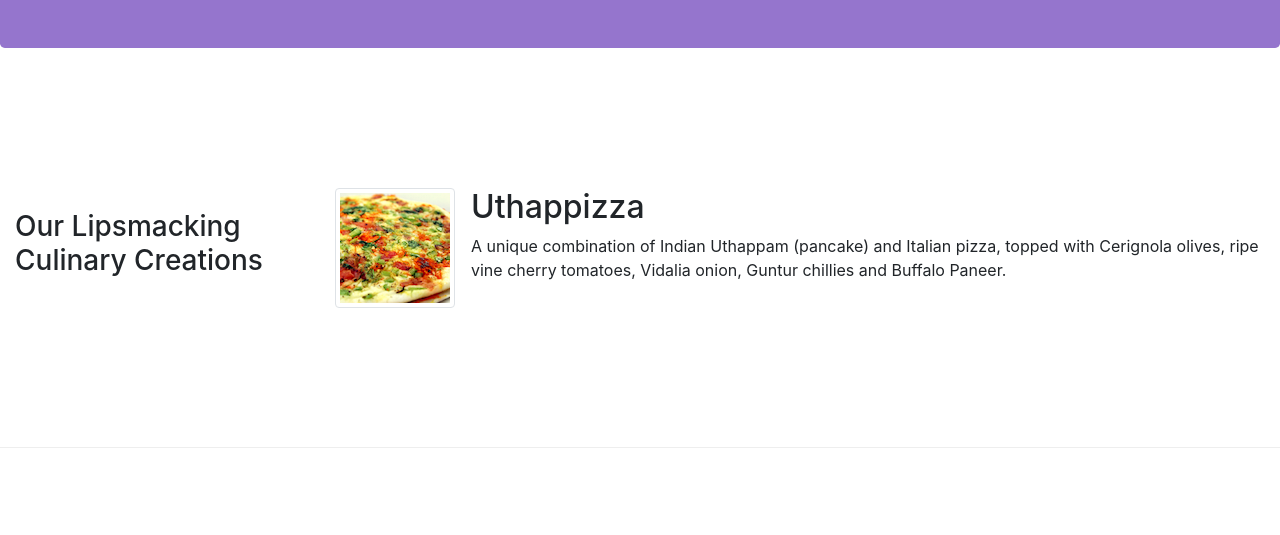
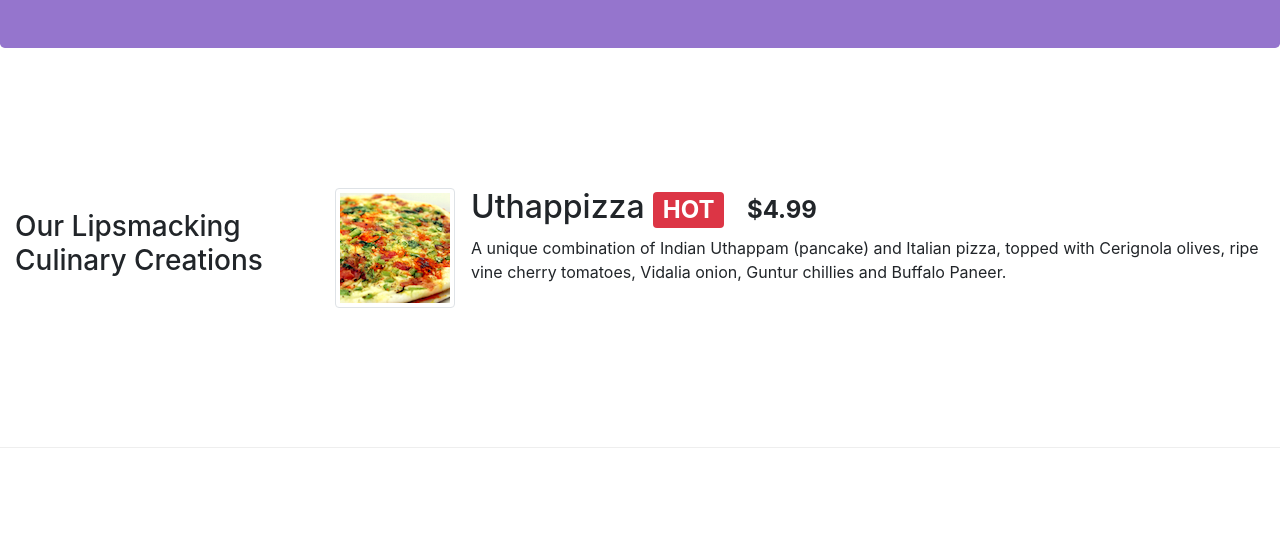
Before and after one commit to Moynihan18/conFusion, a website: page index.html in a window 1280 px wide. Shown: the part 265-800 px from the top of the page. Drawn offline with nearby package versions, Linux system fonts and the light colour scheme.

Commit message:
bootstrap alerting users

```diff
--- a/index.html
+++ b/index.html
@@ -59,7 +59,7 @@
                 <div class="media">
                     <img class="d-flex mr-3 img-thumbnail align-self-center" src="img/uthappizza.png" alt="unthappizza">
                     <div class-"media-body">
-                <h2 class="mt-0">Uthappizza</h2>
+                <h2 class="mt-0">Uthappizza <span class="badge badge-danger">HOT</span> <spn class="badge badge-pill badge-default">$4.99</span></h2>
                 <p>A unique combination of Indian Uthappam (pancake) and Italian pizza, topped with Cerignola olives, ripe vine cherry tomatoes, Vidalia onion, Guntur chillies and Buffalo Paneer.</p>
                     </div>
                 </div>
```
